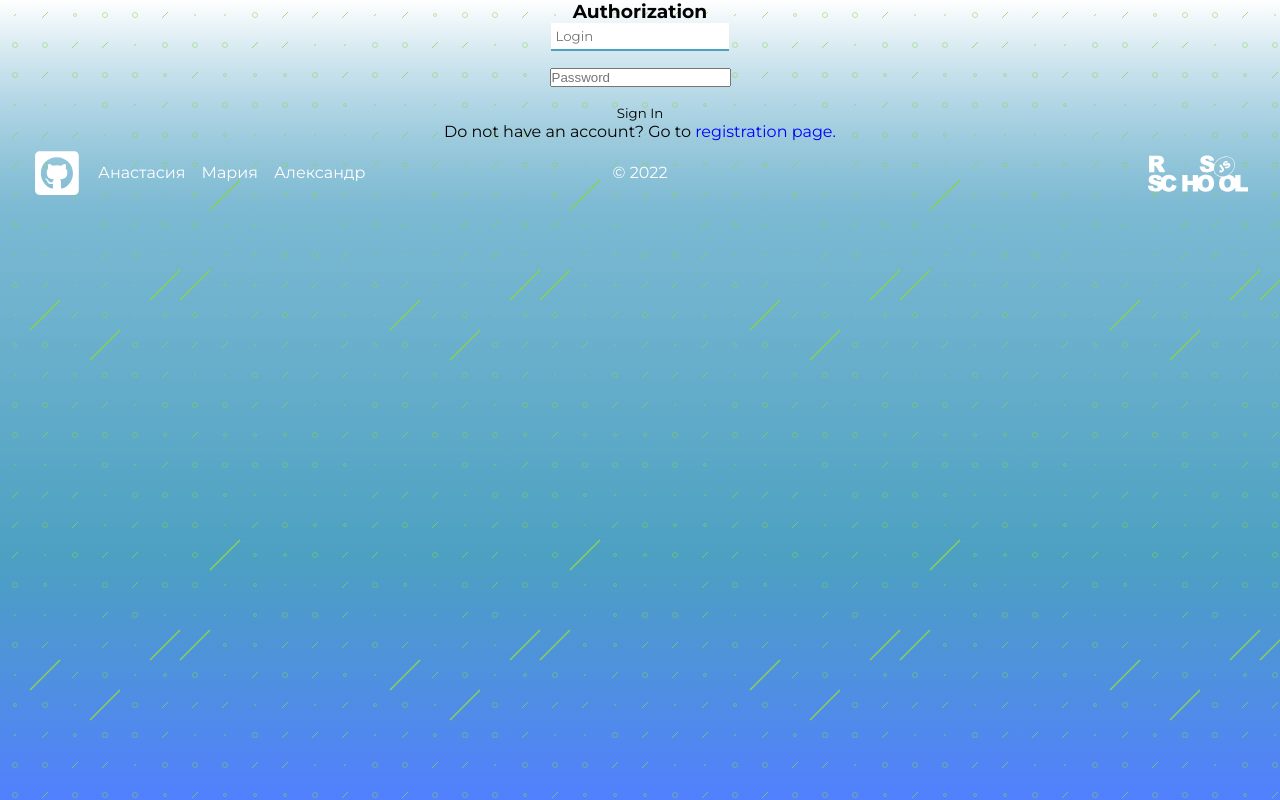
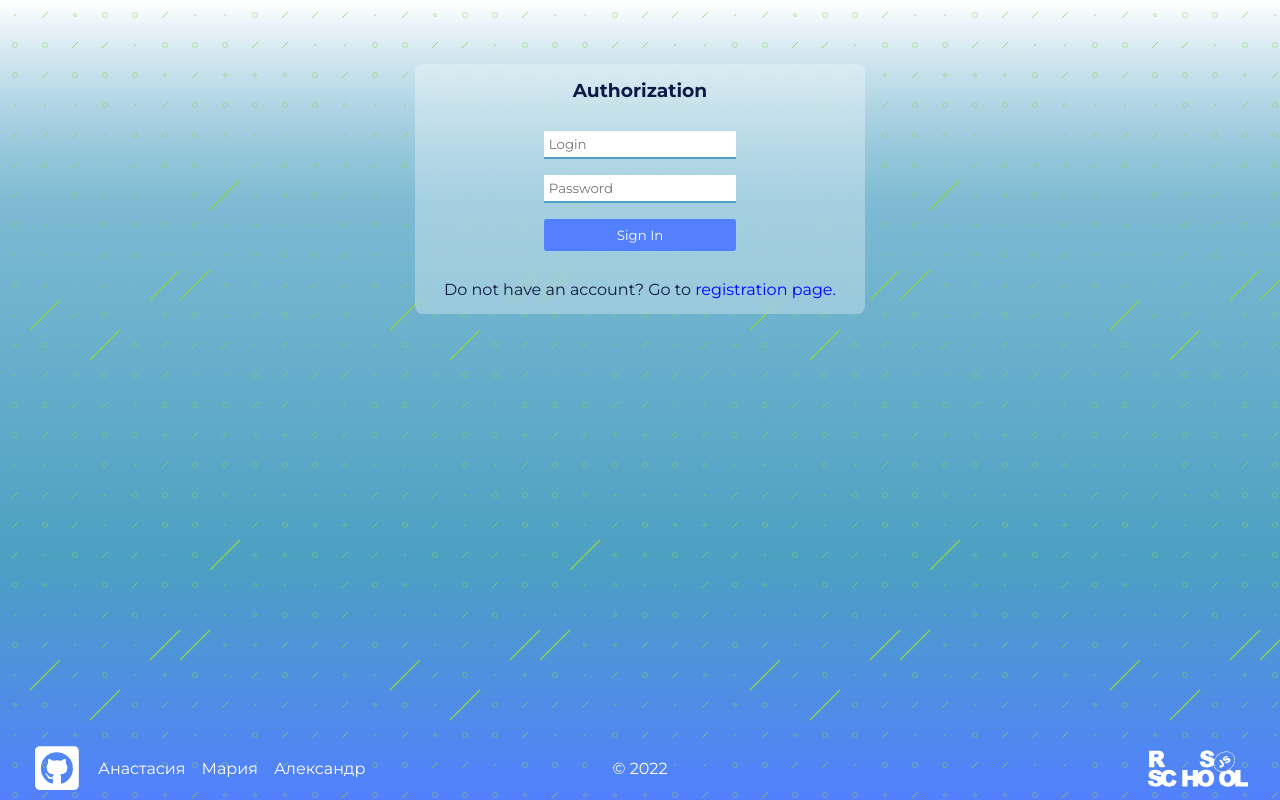
Before and after one commit to backspacev9/project-management-app, a React (Create React App) app: page /signin in a window 1280 px wide. Built offline with nearby package versions, Linux system fonts and the light colour scheme.

Commit message:
feat: add style for auth page

```diff
--- a/src/index.scss
+++ b/src/index.scss
@@ -28,7 +28,21 @@ button {
   background: none;
   font-family: 'Montserrat', sans-serif;
 }
+
+.button {
+  width: 10rem;
+  height: 2rem;
+  border-radius: 0.15rem;
+  background-color: $c3;
+  color: $light;
+  transition: 0.4s ease-in-out;
+  &:hover {
+    background-color: $c4;
+  }
+}
+
 input[type='text'],
+input[type='password'],
 textarea {
   border: none;
   outline: none;
@@ -36,10 +50,13 @@ textarea {
   padding: 0.3rem;
   font-family: 'Montserrat', sans-serif;
 }
+
 textarea {
   resize: none;
 }
+
 input[type='text']:focus,
+input[type='password']:focus,
 textarea:focus {
   border: none;
   outline: none;
--- a/src/pages/authorization/index.scss
+++ b/src/pages/authorization/index.scss
@@ -1,4 +1,35 @@
+@import '../../consts.scss';
+
+.auth-page {
+  display: flex;
+  flex-direction: column;
+  height: calc(100vh - 4rem);
+  padding-top: 4rem;
+  color: $c4;
+  input,
+  button {
+    width: 12rem
+  }
+}
+
+.auth-container {
+  display: flex;
+  flex-direction: column;
+  justify-content: space-around;
+  width: 450px;
+  height: 250px;
+  margin: 0 auto;
+  backdrop-filter: blur(5px);
+  background-color: hsla(0,0%,100%,.3);
+  border-radius: 0.5rem;
+}
+
 .page-link {
-  color: blue;
+  color: $c3;
   cursor: pointer;
+  transition: 0.4s ease-in-out;
 }
+
+.page-link:hover {
+  color: $c2;
+}
--- a/src/pages/authorization/index.tsx
+++ b/src/pages/authorization/index.tsx
@@ -22,7 +22,8 @@ const Authorization = () => {
 
   return (
     <>
-      <section className="auth">
+      <section className="auth-page">
+        <div className="auth-container">
           <h3>{t('authorization')}</h3>
           <form onSubmit={handleSubmit(onSubmit)}>
             <input
@@ -43,7 +44,7 @@ const Authorization = () => {
               {...register('password', { required: true, pattern: /^[A-Za-zА-Яа-яЁё0-9]+$/ })}
             />
             <div className="error-message">{errors.password && t('password_error')}</div>
-          <button type="submit" className="registration-btn">
+            <button type="submit" className="registration-btn button">
               {t('sign_In')}
             </button>
           </form>
@@ -53,6 +54,7 @@ const Authorization = () => {
               <span className="page-link">{t('to_registration_page')}</span>
             </NavLink>
           </div>
+        </div>
       </section>
     </>
   );
--- a/src/pages/welcome-page/index.scss
+++ b/src/pages/welcome-page/index.scss
@@ -11,15 +11,4 @@
     gap: 1rem;
     padding: 1rem;
   }
-  .button {
-    width: 10rem;
-    height: 2rem;
-    border-radius: 0.15rem;
-    background-color: $c3;
-    color: $light;
-    transition: 0.4s ease-in-out;
-    &:hover {
-      background-color: $c4;
-    }
-  }
 }
```
Lines whose indentation alone changed are shown as unchanged.
